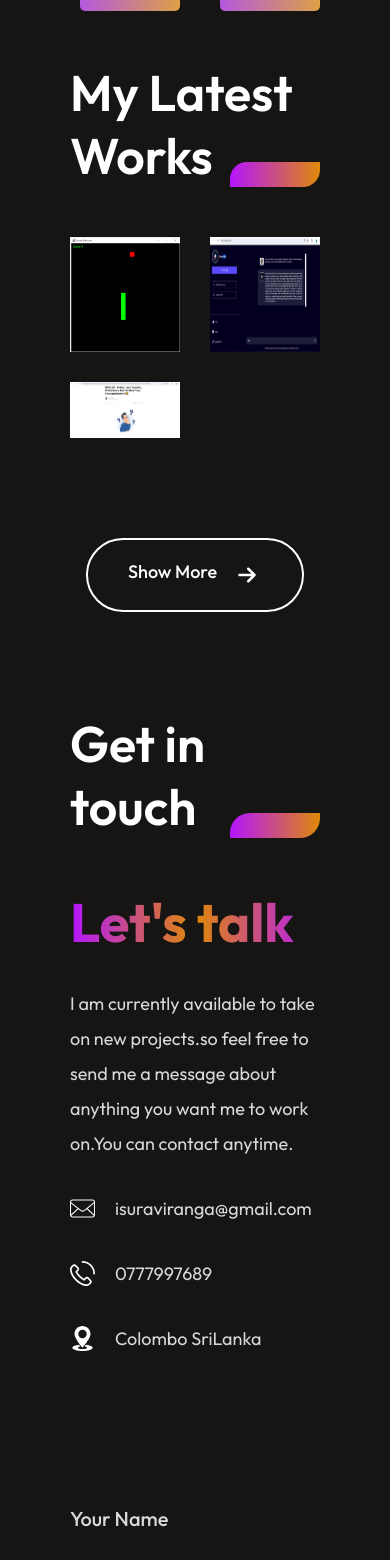
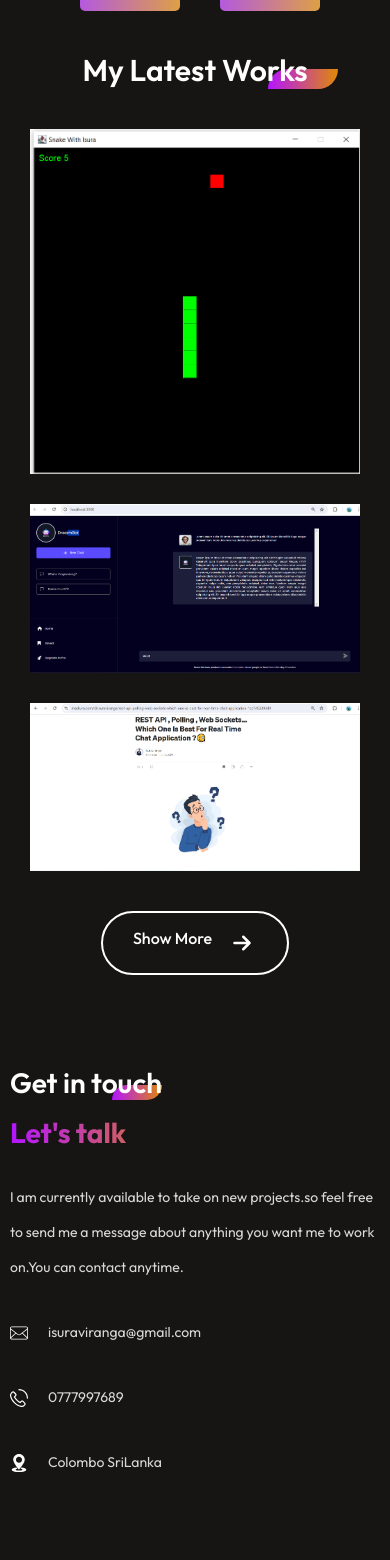
Before and after one commit to IsuraViranga/IsuraViranga.github.io, a React (Vite) app: page / in a window 390 px wide. Shown: the part 3548-5108 px from the top of the page. Built offline with nearby package versions, Linux system fonts and the light colour scheme.

Commit message:
form part maked responsible

```diff
--- a/src/Components/Contact/Contact.css
+++ b/src/Components/Contact/Contact.css
@@ -118,7 +118,7 @@
     }
     .contact-title h1{
         padding: 0;
-        font-size: 50px;
+        font-size: 40px;
         font-weight: 600;
     }
     .contact-title div{
@@ -158,3 +158,65 @@
         padding: 15px 40px;
     }
 }
+
+@media(max-width: 391px) {
+    .contact {
+        margin: 10px;
+        gap: 15px;
+    }
+
+    .contact-title h1 {
+        font-size: 28px;
+    }
+
+    .contact-title div {
+        width: 50px;
+        height: 15px;
+    }
+
+    .contact-section {
+        flex-direction: column;
+    }
+
+    .contact-left h1 {
+        font-size: 28px;
+    }
+
+    .contact-left p {
+        font-size: 14px;
+        max-width: 100%;
+    }
+
+    .contact-details img {
+        width: 18px;
+        height: 18px;
+    }
+
+    .contact-right {
+        width: 100%;
+    }
+
+    .contact-right label {
+        font-size: 14px;
+    }
+
+    .contact-right input, .contact-right textarea {
+        width: calc(100% - 20px); /* Adjust width for padding */
+        font-size: 14px;
+    }
+
+    .contact-right input {
+        height: 45px;
+        padding: 10px;
+    }
+
+    .contact-right textarea {
+        height: auto;
+        padding: 10px;
+    }
+
+    .contact-submit {
+        font-size: 16px;
+        padding: 10px 20px;
+    }
+}
--- a/src/Components/MyWorks/MyWorks.css
+++ b/src/Components/MyWorks/MyWorks.css
@@ -10,6 +10,7 @@
 
 .myWork-title {
     position: relative;
+    text-align: center;
 }
 
 .myWork-title h1 {
@@ -105,44 +106,49 @@
     cursor: pointer;
 }
 
-@media(max-width:768px) {
+@media(max-width: 1400px) {
     .myWork {
-        gap: 50px;
-        margin: 50px 70px;
-        align-items: start;
+        gap: 60px;
+        margin: 60px 100px;
     }
 
     .myWork-title h1 {
-        padding: 0;
-        font-size: 50px;
-        font-weight: 600;
-    }
-
-    .myWork-title div {
-        border-radius: 17px 0px 17px 0px;
-        width: 90px;
-        height: 25px;
+        font-size: 60px;
     }
 
     .myWork-container {
         grid-template-columns: 1fr 1fr;
-        gap: 30px;
     }
 
     .myWork-container img {
         width: 100%;
-        height: 100%;
+        height: auto;
+    }
+}
+
+@media(max-width: 768px) {
+    .myWork {
+        gap: 50px;
+        margin: 50px 70px;
+    }
+
+    .myWork-title h1 {
+        font-size: 50px;
+    }
+
+    .myWork-container {
+        grid-template-columns: 1fr;
+        gap: 30px;
     }
 
     .mywork-showmore {
         padding: 20px 40px;
         font-size: 18px;
-        margin: 50px auto;
-        cursor: pointer;
+        margin-bottom: 50px;
     }
 
     .popupTwo {
-        width: 90%;
+        width: 80%;
         padding: 15px;
     }
 
@@ -150,3 +156,37 @@
         font-size: 16px;
     }
 }
+
+@media(max-width: 480px) {
+    .myWork {
+        gap: 40px;
+        margin: 40px 30px;
+    }
+
+    .myWork-title h1 {
+        font-size: 30px;
+    }
+
+    .myWork-title div {
+        width: 70px;
+        height: 20px;
+    }
+
+    .myWork-container img {
+        width: 100%;
+        height: auto;
+    }
+
+    .popupTwo {
+        width: 90%;
+    }
+
+    .popupTwo p {
+        font-size: 14px;
+    }
+
+    .mywork-showmore {
+        padding: 15px 30px;
+        font-size: 16px;
+    }
+}
--- a/src/Components/Services/Services.css
+++ b/src/Components/Services/Services.css
@@ -99,6 +99,7 @@
       bottom: -35px;
       font-size: 12px;
       padding: 8px 10px;
+      width: 90%;
     }
     .services-container {
       display: flex;
--- a/src/Components/Services/Services.jsx
+++ b/src/Components/Services/Services.jsx
@@ -46,7 +46,7 @@ const Services = () => {
         <h3>{service.serviceName}</h3>
         {hoveredService === service.serviceName && (
           <div className="popup">
-            Click and view projects below relevant to {service.serviceName}
+            Click & view {service.serviceName} projects below
           </div>
         )}
       </div>
```
Also changed, not shown: src/Components/Contact/Contact.jsx (line endings or trailing spaces), src/Components/MyWorks/MyWorks.jsx (line endings or trailing spaces).
